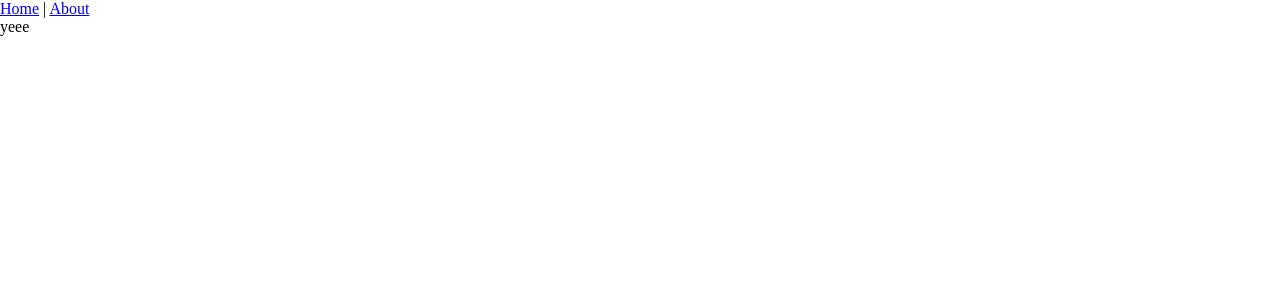
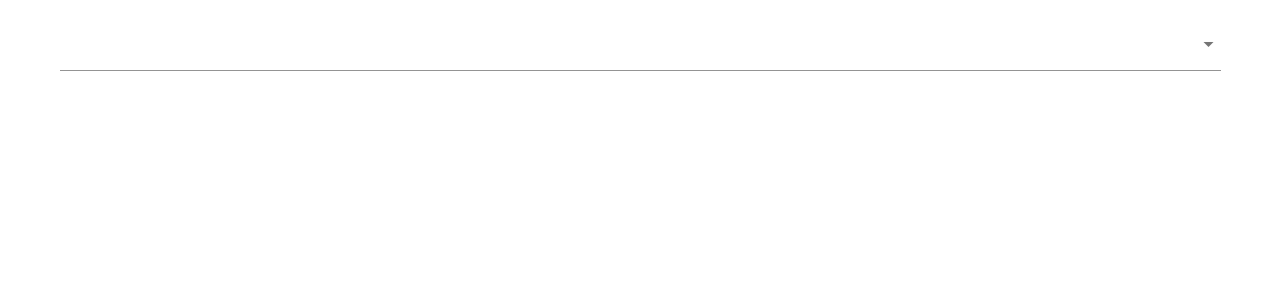
Before and after one commit to lukasbm/discord-images, a Vue app in the folder web/: page / in a window 1280 px wide. Shown: the top 300 px of the page. Built offline with nearby package versions, Linux system fonts and the light colour scheme.

Commit message:
:recycle: clean up

```diff
--- a/web/src/App.vue
+++ b/web/src/App.vue
@@ -1,9 +1,7 @@
 <template>
-  <div id="app">
-    <div id="nav">
-      <router-link to="/">Home</router-link> |
-      <router-link to="/about">About</router-link>
-    </div>
-    <router-view />
-  </div>
+  <v-app>
+    <v-main>
+      <router-view />
+    </v-main>
+  </v-app>
 </template>
--- a/web/src/router/index.ts
+++ b/web/src/router/index.ts
@@ -1,6 +1,5 @@
 import Vue from "vue";
 import VueRouter, { RouteConfig } from "vue-router";
-import Home from "../views/Home.vue";
 
 Vue.use(VueRouter);
 
@@ -8,16 +7,7 @@ const routes: Array<RouteConfig> = [
   {
     path: "/",
     name: "Home",
-    component: Home,
-  },
-  {
-    path: "/about",
-    name: "About",
-    // route level code-splitting
-    // this generates a separate chunk (about.[hash].js) for this route
-    // which is lazy-loaded when the route is visited.
-    component: () =>
-      import(/* webpackChunkName: "about" */ "../views/About.vue"),
+    component: () => import("../views/Home.vue"),
   },
 ];
 
--- a/web/src/views/About.vue
+++ /dev/null
@@ -1,5 +0,0 @@
-<template>
-  <div class="about">
-    <h1>This is an about page</h1>
-  </div>
-</template>
--- a/web/src/views/Home.vue
+++ b/web/src/views/Home.vue
@@ -1,5 +1,7 @@
 <template>
-  <div>yeee</div>
+  <v-container>
+    <v-autocomplete chips multiple></v-autocomplete>
+  </v-container>
 </template>
 
 <script lang="ts">
@@ -7,5 +9,7 @@ import Vue from "vue";
 import Component from "vue-class-component";
 
 @Component
-export default class Home extends Vue {}
+export default class Home extends Vue {
+
+}
 </script>
```
